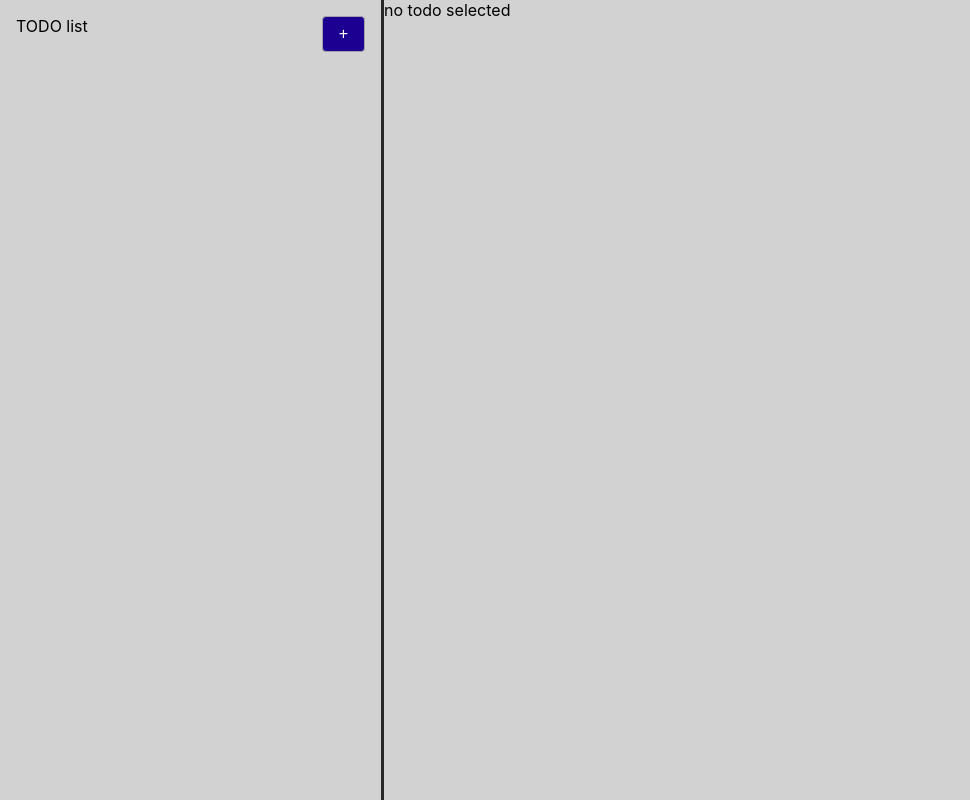
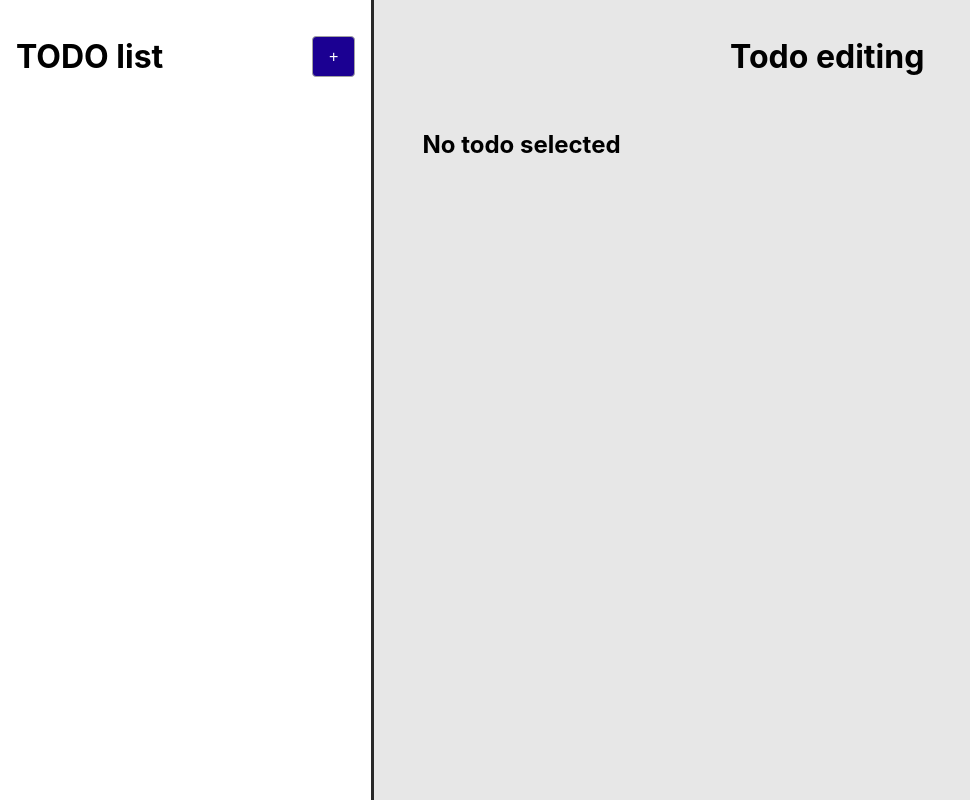
Before and after one commit to Doomsdhg/todo, a React (Create React App) app: page / in a window 1280 px wide. Shown: the whole page, without its empty margins (0-970 px from the left). Built offline with nearby package versions, Linux system fonts and the light colour scheme.

Commit message:
TODO-4: styles implementation and positioning fixes

```diff
--- a/src/App.scss
+++ b/src/App.scss
@@ -1,6 +1,6 @@
 .App {
     height: 100vh;
-    background-color: rgb(210, 210, 210);
+    background-color: rgb(231, 231, 231);
 
     button {
         padding: 0.5rem 1rem;
--- a/src/components/TodoList/TodoList.scss
+++ b/src/components/TodoList/TodoList.scss
@@ -10,6 +10,7 @@
     overflow-x: hidden;
     scrollbar-color: #6969dd #e0e0e0;
     scrollbar-width: thin;
+    background-color: white;
 
     .todo-list-header{
         padding: 1rem;
@@ -17,13 +18,15 @@
         justify-content: space-between;
         .todos-header__toggle-adding-panel-button{
             background-color: rgb(27, 0, 146);
+            height: 50%;
+            margin: auto 0;
         }
     }
 
     .adding-panel{
-        display: flex;
         width: 100%;
         padding: 1rem;
+        margin-bottom: 2rem;
 
         .adding-panel__form {
             display: flex;
--- a/src/components/TodoList/TodoList.tsx
+++ b/src/components/TodoList/TodoList.tsx
@@ -71,7 +71,7 @@ const TodoList: FC = function(){
   return (
     <div className="todo-list-container">
       <div className="todo-list-header">
-        <span>TODO list</span>
+        <h1>TODO list</h1>
         <button className="todos-header__toggle-adding-panel-button" onClick={() => toggleAddingPanel()}>+</button>
       </div>
       {renderAddingPanel()}
--- a/src/components/TodoManagingPanel/TodoManagingPanel.scss
+++ b/src/components/TodoManagingPanel/TodoManagingPanel.scss
@@ -4,6 +4,11 @@
     width: 70%;
     flex: 4 1 4;
 
+    .managing-panel-title {
+        display: flex;
+        width: 100%;
+        justify-content: center;
+    }
     .editing-container {
         .editing-name-form {
             margin-top: 1rem;
@@ -12,6 +17,7 @@
             }
             .editing-name-form__input {
                 margin-top: 1rem;
+                width: calc(100% - 2rem);
             }
         }
         .editing-status-form {
@@ -32,4 +38,7 @@
             margin-top: 1rem;
         }
     }
+    .no-todo-selected {
+        margin: 2rem;
+    }
 }
--- a/src/components/TodoManagingPanel/TodoManagingPanel.tsx
+++ b/src/components/TodoManagingPanel/TodoManagingPanel.tsx
@@ -15,7 +15,7 @@ const TodoManagingPanel: FC<TodoManagingPanelProps> = () => {
   const [displayValidationError, setDisplayValidationError] = useState<boolean>(Constants.GENERAL.FALSE);
   const noTodoSelected: boolean = selectedTodo.status === Constants.TODOS_STATUS.NOT_INITIALIZED;
 
-  useEffect(() => {
+  const refreshInputValues = useEffect(() => {
     setTodoName(selectedTodo.name);
     setTodoStatus(selectedTodo.status);
   }, [selectedTodo])
@@ -40,9 +40,14 @@ const TodoManagingPanel: FC<TodoManagingPanelProps> = () => {
   }
 
   return (
-    noTodoSelected ?
-    <span>no todo selected</span> :
     <div className="todo-managing-panel-container">
+      <div className="managing-panel-title">
+        <h1>Todo editing</h1>
+      </div>
+    {noTodoSelected ?
+      <div className="no-todo-selected">
+        <h2>No todo selected</h2>
+      </div> :
         <div className="editing-container">
           <form className="editing-name-form">
             <span className="editing-name-form__title">Todo name</span>
@@ -68,8 +73,8 @@ const TodoManagingPanel: FC<TodoManagingPanelProps> = () => {
               </option>
             </select>
           </form>
-        <button className="editing-container__save-changes-button" onClick={() => saveChanges()}>save</button>
-      </div>
+          <button className="editing-container__save-changes-button" onClick={() => saveChanges()}>save changes</button>
+        </div>}
     </div>
   )
 };
```
Lines whose indentation alone changed are shown as unchanged.
